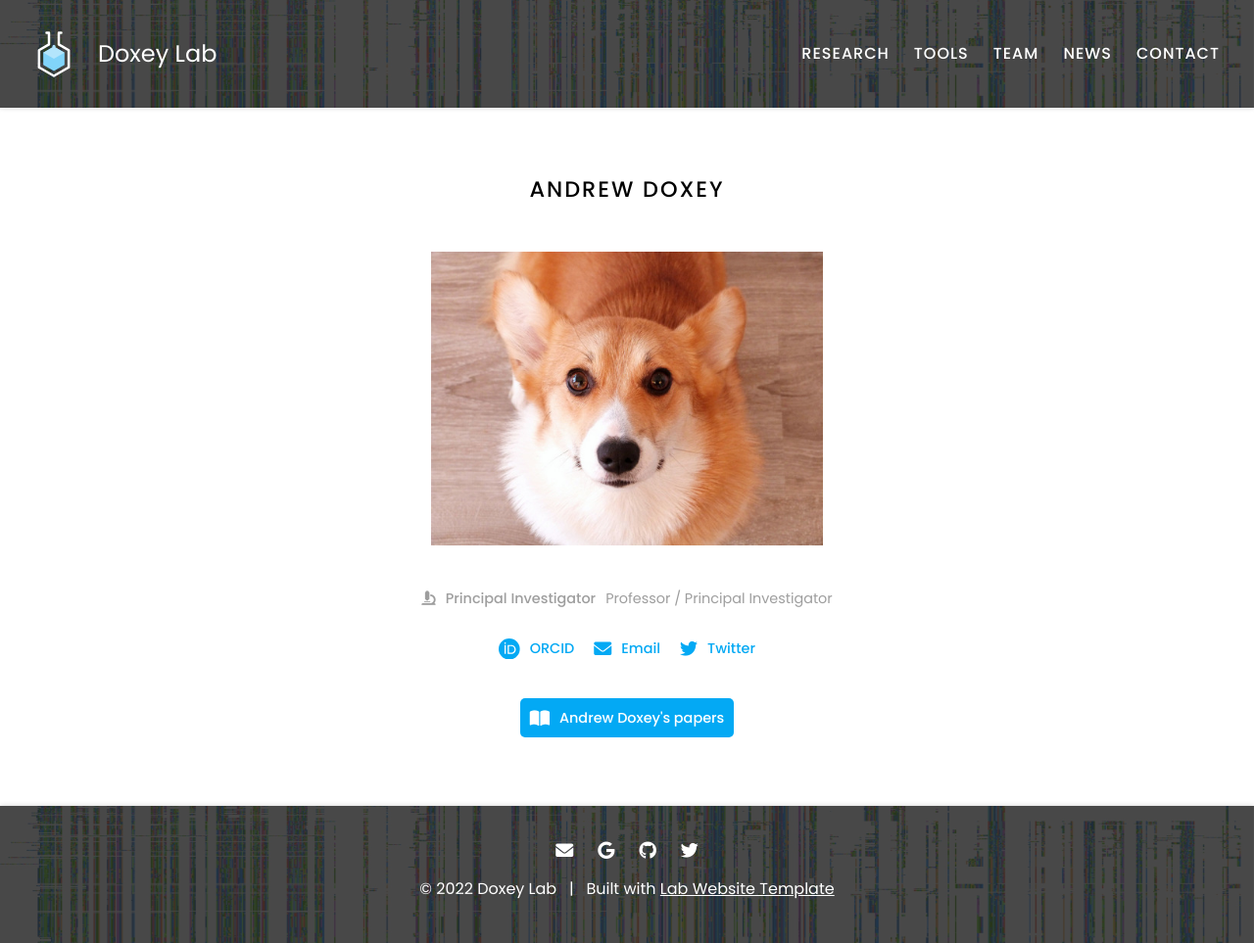
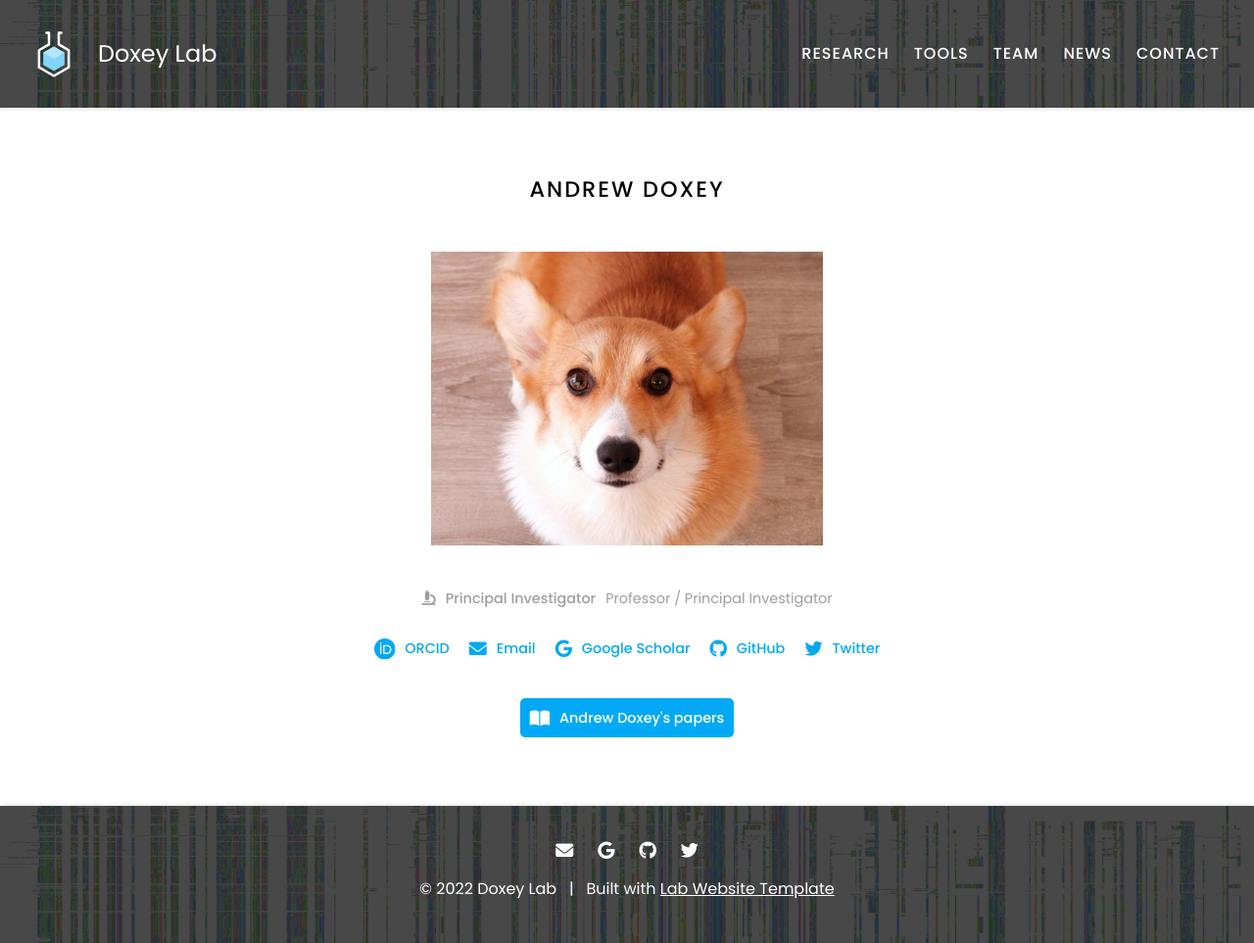
Before and after one commit to doxeylab/doxeylab-website, a Jekyll site: the page built from _members/andrew-doxey.md, in a window 1280 px wide. Shown: the whole page at 98% size. Built offline with Jekyll 4.4.1, drawn with Linux system fonts in a browser that asks for light colours; part of the change alters nothing that is shown.

Commit message:
Update andrew-doxey.md

```diff
--- a/_members/andrew-doxey.md
+++ b/_members/andrew-doxey.md
@@ -6,10 +6,13 @@ role: pi
 aliases:
   - Andrew C Doxey
   - Andrew C. Doxey
+  - Andrew Doxey
   - AC Doxey
   - A Doxey
 links:
   orcid: 0000-0003-2015-099X
   email: acdoxey@uwaterloo.ca
+  google-scholar: iUQqmUYAAAAJ
+  github: doxeylab
   twitter: ACDoxey
 ---
```
